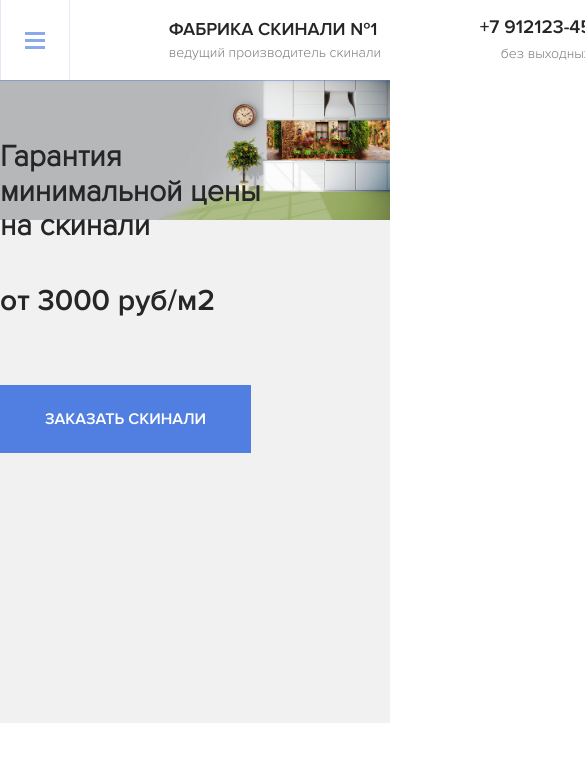
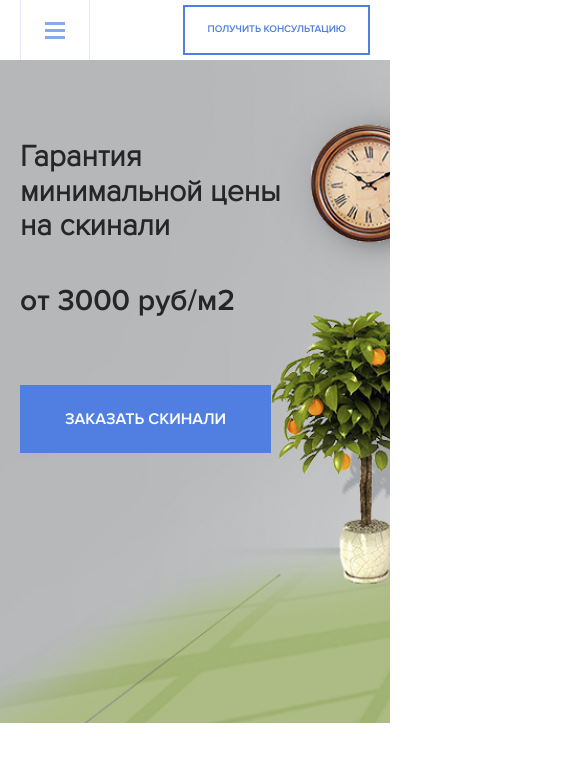
Before and after one commit to Alexandr440/scinalli, a plain HTML site: page index.html in a window 390 px wide. Shown: the top 762 px of the page, 585 px wide, since content can reach past the window. Drawn offline with Linux system fonts and the light colour scheme.

Commit message:
Адаптив для главного экрана

```diff
--- a/sass/_grid.sass
+++ b/sass/_grid.sass
@@ -1,10 +1,20 @@
 *
     box-sizing: border-box
-
-
-
 
 
 .container
     width: 1170px
     margin: auto
+
+@media (max-width: 1991px)
+    .container
+        max-width: 960px
+
+@media (max-width: 991px)
+    .container
+        max-width:  750px
+
+@media (max-width: 768px)
+    .container
+        max-width: 100%
+        padding: 0 20px
--- a/sass/_interface.sass
+++ b/sass/_interface.sass
@@ -16,3 +16,8 @@ body
    background-color: $primary
    color: #ffffff
    +bold
+
+
+@media (max-width: 576px)
+    .button-o
+       font-size: 10px
--- a/sass/blocks/_hero.sass
+++ b/sass/blocks/_hero.sass
@@ -11,3 +11,8 @@
         font-size: 30px
         +bold
         margin-bottom: 67px
+
+@media (max-width: 576px)
+    .hero
+       background-size: cover
+       background-position: top  left 55%
--- a/sass/blocks/_navbar.sass
+++ b/sass/blocks/_navbar.sass
@@ -11,7 +11,7 @@
         display: flex
         align-items: center
         justify-content: space-between
-        height: 80px
+
     &__menu-button
 
     &__mobile, &__landline
@@ -39,7 +39,7 @@
     background-color: $primary
     color: #ffffff
     transition: 0.1s
-    transform: translateY(-100%)
+    transform: translateY(-200%)
     &_active
         transform: translateY(0)
 
@@ -83,3 +83,20 @@
         display: block
         font-size: 14px
         color: $text-color-light
+@media (max-width: 991px)
+    .navbar
+        &__mobile, &__landline
+            display: none
+
+@media (max-width: 576px)
+    .logo
+        display: none
+    .menu
+        top: 60px
+        left: 50px
+        &-button
+            height: 60px
+        &__nav
+            flex-direction: column
+        &__link
+            margin-bottom:  20px
```
Also changed, not shown: css/style.css, 1 other file.
